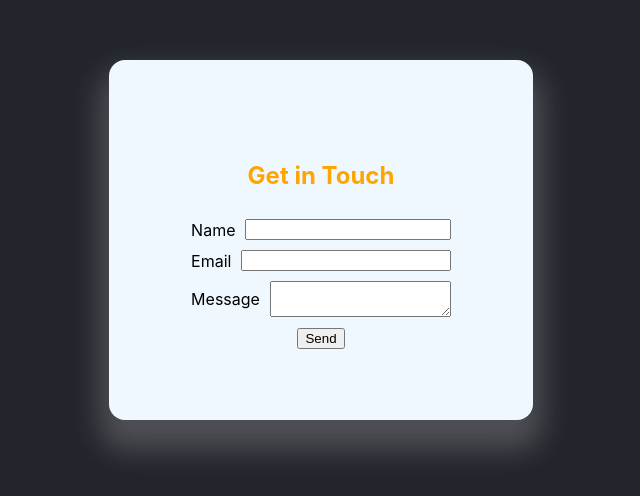
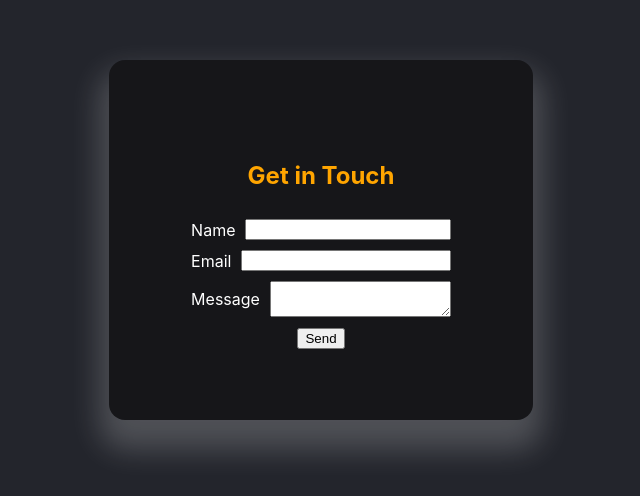
Before and after one commit to Ramis-alt/portfolio-site, a React (Vite) app: page /contact in a window 1280 px wide. Shown: the part 160-656 px from the top of the page, without its empty margins (319-959 px from the left). Built offline with nearby package versions, Linux system fonts and the light colour scheme.

Commit message:
started implementing Honeypot and reCaptcha, made more css changes to Contact.jsx

```diff
--- a/src/index.css
+++ b/src/index.css
@@ -164,10 +164,11 @@ hr {
   min-width: 30vw;
   max-width: 60%;
   flex-direction: column;
-  background-color: aliceblue;
+  background-color: #161619;
   border-radius: 2vh;
   padding: 20px;
   box-shadow: 0 20px 30px 10px rgba(255, 255, 255, 0.2);
+  color: white;
 }
 
 .form-row {
--- a/src/pages/Contact.jsx
+++ b/src/pages/Contact.jsx
@@ -4,9 +4,15 @@ import emailjs from 'emailjs-com'
 
 const Contact = () => {
   const form = React.useRef();
+  const recaptchaRef = React.useRef();
 
   const sendEmail = (e) => {
     e.preventDefault();
+
+    const formElements = e.currentTarget.elements;
+    const honeypot = formElements.honeypot.value;
+    if (honeypot) return;
+
 
     emailjs.sendForm('service_wwts3qb', 'template_7uokeqb', form.current, 'c4e4LyNVoc5nwpZOV')
       .then(
@@ -26,20 +32,23 @@ const Contact = () => {
       <form ref={form} onSubmit={sendEmail}>
         <div className="form-row">
           <label htmlFor="user_name">Name</label>
-      <input type="text" name="user_name" id="user_name"/>
+          <input type="text" name="user_name" id="user_name" />
         </div>
         <div className="form-row">
           <label htmlFor="user_email">Email</label>
-      <input type="email" name="user_email" id="user_email"/>
+          <input type="email" name="user_email" id="user_email" />
         </div>
         <div className="form-row">
           <label htmlFor="message">Message</label>
           <textarea name="message" id="message"></textarea>
+        </div>
+        <div style={{ display: "none" }}>
+          <label htmlFor="honeypot">Don't fill this out if you're human:</label>
+          <input type="text" name="honeypot" id="honeypot" />
         </div>
         <button type='submit'>Send</button>
       </form>
     </div>
   )
 }
-
 export default Contact
```
Lines whose indentation alone changed are shown as unchanged.
